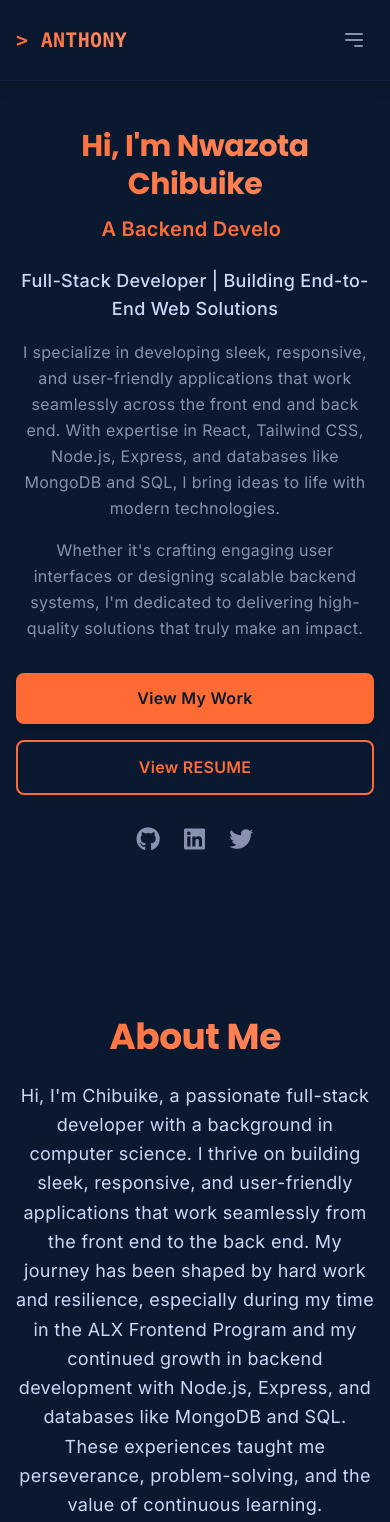
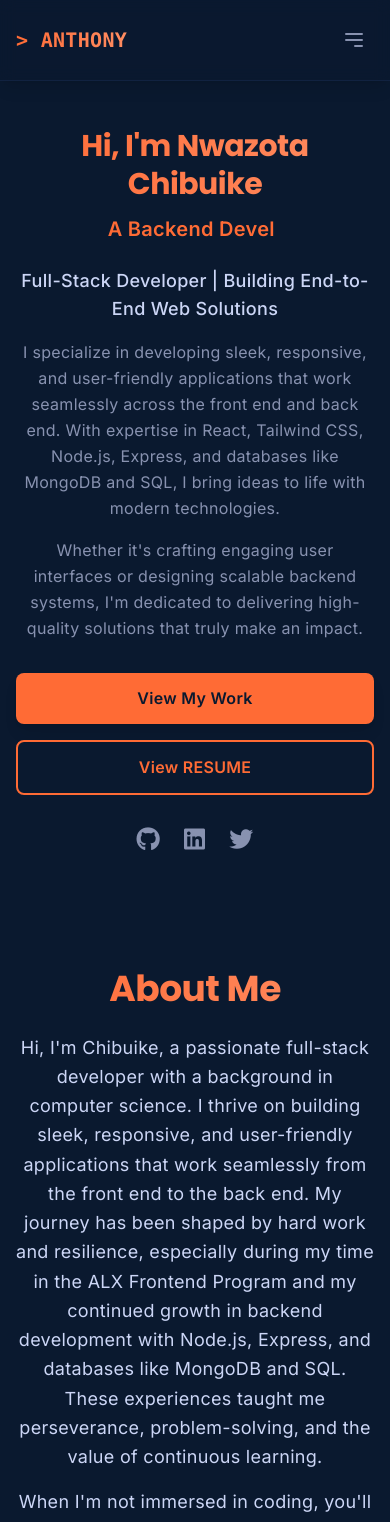
Before and after one commit to Oracle00999/My-Portfolio-Website, a React (Vite) app in the folder portfolio 2.0/: page / in a window 390 px wide. Shown: the top 1522 px of the page. Built offline with nearby package versions, Linux system fonts and the light colour scheme.

Commit message:
Updated portfolio with new modifications

```diff
--- a/portfolio 2.0/src/Components/About.jsx
+++ b/portfolio 2.0/src/Components/About.jsx
@@ -134,7 +134,10 @@
             transition={{ duration: 0.8 }}
             className="text-center md:text-left"
           >
-            <h2 className="text-4xl sm:text-5xl font-bold bg-gradient-to-r from-[#ff6b35] to-[#ff8c61] bg-clip-text text-transparent mb-6 pt-12">
+            <h2
+              className="text-4xl sm:text-5xl font-bold bg-gradient-to-r from-[#ff6b35] to-[#ff8c61] bg-clip-text text-transparent mb-6
+            "
+            >
               About Me
             </h2>
             <p className="mt-4 text-lg text-[#ccd6f6] leading-relaxed">
--- a/portfolio 2.0/src/Components/Contact.jsx
+++ b/portfolio 2.0/src/Components/Contact.jsx
@@ -46,7 +46,7 @@
 
       {/* Animated Heading */}
       <motion.h2
-        className="text-4xl sm:text-5xl font-bold mb-6 bg-gradient-to-r from-[#ff6b35] to-[#ff8c61] text-transparent bg-clip-text mt-15 pt-3"
+        className="text-4xl sm:text-5xl font-bold mb-6 bg-gradient-to-r from-[#ff6b35] to-[#ff8c61] text-transparent bg-clip-text  pt-3"
         initial={{ opacity: 0, y: -20 }}
         animate={{ opacity: 1, y: 0 }}
         transition={{ duration: 0.8 }}
--- a/portfolio 2.0/src/Components/Hero.jsx
+++ b/portfolio 2.0/src/Components/Hero.jsx
@@ -17,10 +17,7 @@
           transition={{ duration: 0.8 }}
           className="text-center md:text-left"
         >
-          <h1
-            className="text-3xl sm:text-4xl md:text-5xl lg:text-6xl font-bold leading-tight sm:leading-snug md:leading-snug break-words bg-gradient-to-r from-[#ff6b35] to-[#ff8c61] bg-clip-text text-transparent m
-          pt-12"
-          >
+          <h1 className="text-3xl sm:text-4xl md:text-5xl lg:text-6xl font-bold leading-tight sm:leading-snug md:leading-snug break-words bg-gradient-to-r from-[#ff6b35] to-[#ff8c61] bg-clip-text text-transparent pt-12">
             Hi, I'm Nwazota Chibuike
           </h1>
           <TypingEffect />
--- a/portfolio 2.0/src/Components/Projects.jsx
+++ b/portfolio 2.0/src/Components/Projects.jsx
@@ -110,7 +110,7 @@
           initial={{ opacity: 0, y: -50 }}
           whileInView={{ opacity: 1, y: 0 }}
           transition={{ duration: 0.8 }}
-          className="text-4xl sm:text-5xl font-bold bg-gradient-to-r from-[#ff6b35] to-[#ff8c61] bg-clip-text text-transparent text-center mb-16 pt-12"
+          className="text-4xl sm:text-5xl font-bold bg-gradient-to-r from-[#ff6b35] to-[#ff8c61] bg-clip-text text-transparent text-center mb-16"
         >
           My Projects
         </motion.h2>
```
